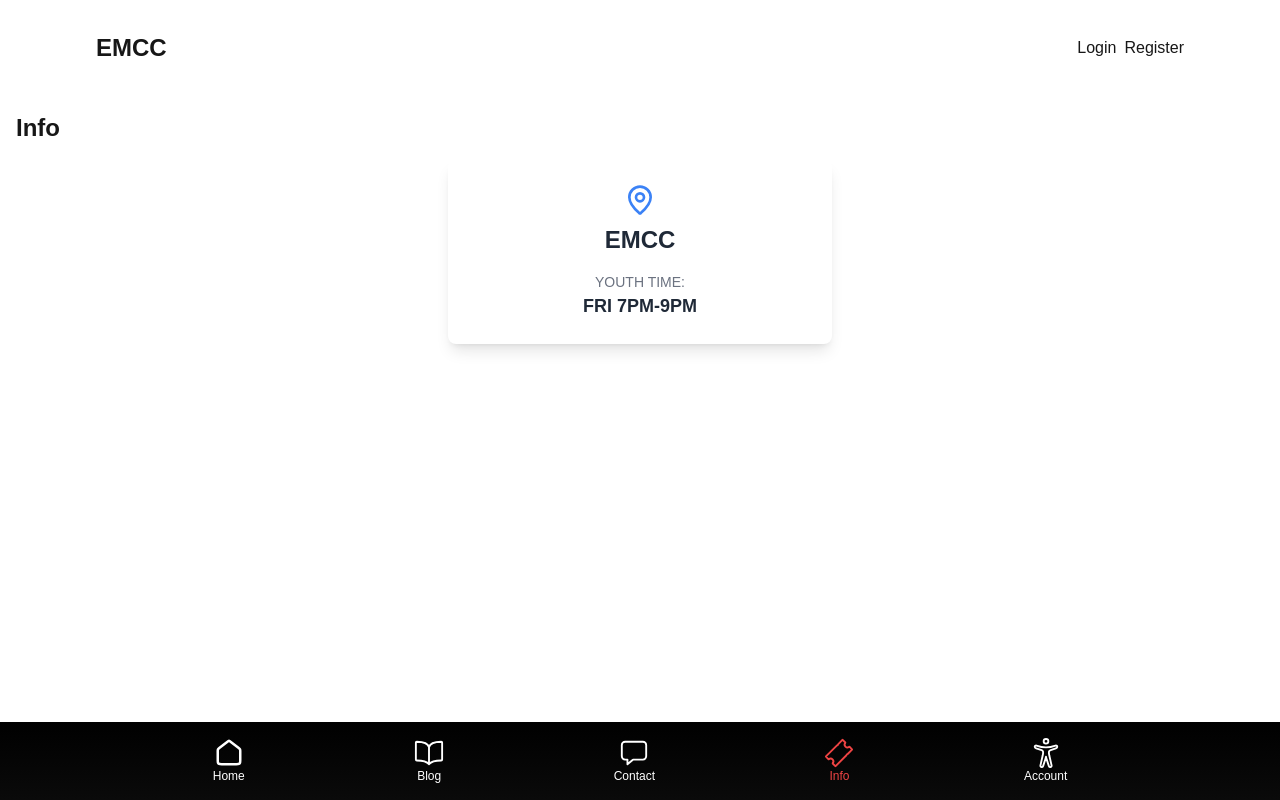
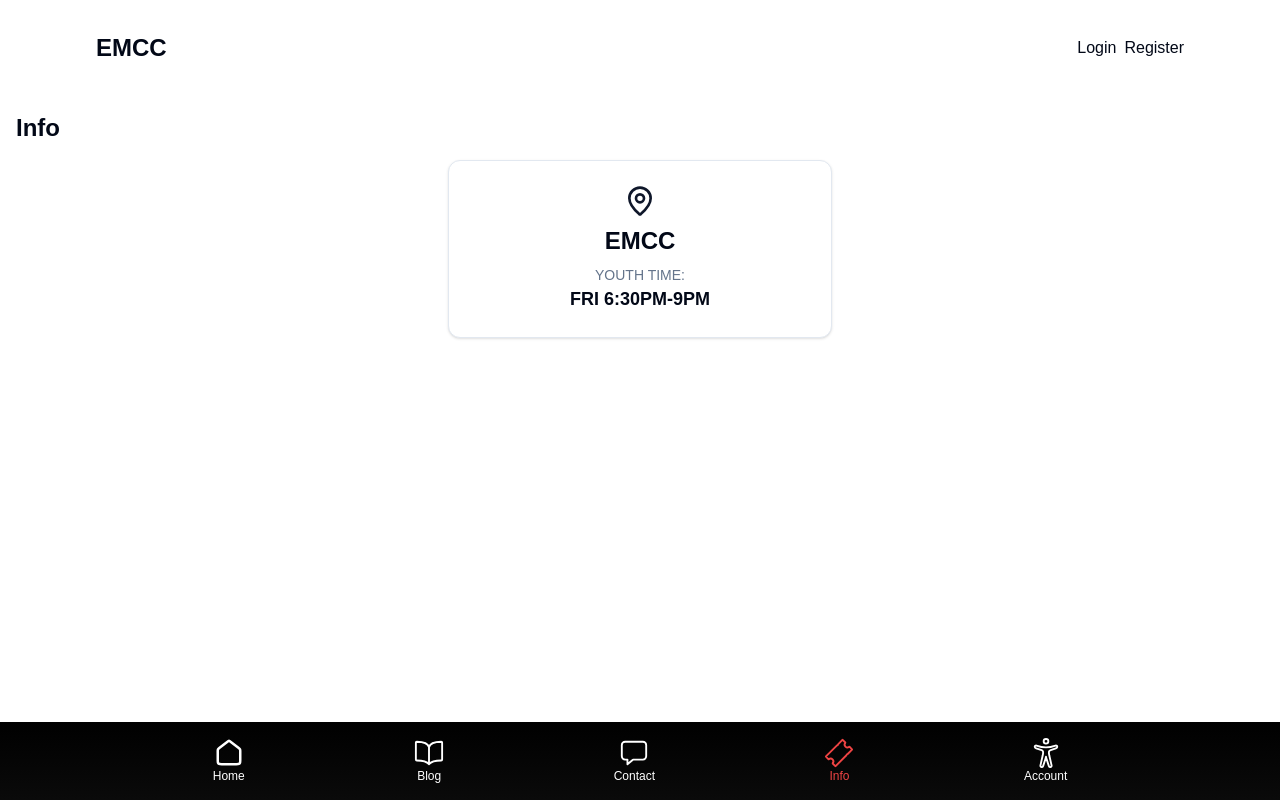
Before and after one commit to Michael-Dale/EMCCYouthApp, a Next.js app: page /info in a window 1280 px wide. Built offline with nearby package versions, Linux system fonts and the light colour scheme; no server answers.

Commit message:
Added SHADCN

```diff
--- a/src/app/components/DirectionCard.jsx
+++ b/src/app/components/DirectionCard.jsx
@@ -1,16 +1,33 @@
+// import { MapPin } from "lucide-react";
+
+// export default function Component() {
+//   return (
+//     <div className="w-full max-w-sm mx-auto bg-white shadow-lg rounded-lg overflow-hidden">
+//       <div className="flex flex-col items-center space-y-2 p-6 pb-2">
+//         <MapPin className="h-8 w-8 text-blue-500" />
+//         <h2 className="text-2xl font-bold text-center text-gray-800">EMCC</h2>
+//       </div>
+//       <div className="text-center p-6 pt-2">
+//         <p className="text-sm font-medium text-gray-500">YOUTH TIME:</p>
+//         <p className="text-lg font-semibold text-gray-800">FRI 7PM-9PM</p>
+//       </div>
+//     </div>
+//   );
+// }
+import { Card, CardContent, CardHeader } from "@/components/ui/card";
 import { MapPin } from "lucide-react";
 
 export default function Component() {
   return (
-    <div className="w-full max-w-sm mx-auto bg-white shadow-lg rounded-lg overflow-hidden">
-      <div className="flex flex-col items-center space-y-2 p-6 pb-2">
-        <MapPin className="h-8 w-8 text-blue-500" />
-        <h2 className="text-2xl font-bold text-center text-gray-800">EMCC</h2>
-      </div>
-      <div className="text-center p-6 pt-2">
-        <p className="text-sm font-medium text-gray-500">YOUTH TIME:</p>
-        <p className="text-lg font-semibold text-gray-800">FRI 7PM-9PM</p>
-      </div>
-    </div>
+    <Card className="w-full max-w-sm mx-auto">
+      <CardHeader className="flex flex-col items-center space-y-2 pb-2">
+        <MapPin className="h-8 w-8 text-primary" />
+        <h2 className="text-2xl font-bold text-center">EMCC</h2>
+      </CardHeader>
+      <CardContent className="text-center">
+        <p className="text-sm font-medium text-muted-foreground">YOUTH TIME:</p>
+        <p className="text-lg font-semibold">FRI 6:30PM-9PM</p>
+      </CardContent>
+    </Card>
   );
 }
--- a/src/app/globals.css
+++ b/src/app/globals.css
@@ -2,21 +2,7 @@
 @tailwind components;
 @tailwind utilities;
 
-:root {
-  --background: #ffffff;
-  --foreground: #171717;
-}
-
-@media (prefers-color-scheme: dark) {
-  :root {
-    --background: #0a0a0a;
-    --foreground: #ededed;
-  }
-}
-
 body {
-  color: var(--foreground);
-  background: var(--background);
   /* background-image: url('public/pics/watercolour.jpg'); */
   font-family: Arial, Helvetica, sans-serif;
 }
@@ -26,3 +12,68 @@ body {
     text-wrap: balance;
   }
 }
+
+@layer base {
+  :root {
+    --background: 0 0% 100%;
+    --foreground: 222.2 84% 4.9%;
+    --card: 0 0% 100%;
+    --card-foreground: 222.2 84% 4.9%;
+    --popover: 0 0% 100%;
+    --popover-foreground: 222.2 84% 4.9%;
+    --primary: 222.2 47.4% 11.2%;
+    --primary-foreground: 210 40% 98%;
+    --secondary: 210 40% 96.1%;
+    --secondary-foreground: 222.2 47.4% 11.2%;
+    --muted: 210 40% 96.1%;
+    --muted-foreground: 215.4 16.3% 46.9%;
+    --accent: 210 40% 96.1%;
+    --accent-foreground: 222.2 47.4% 11.2%;
+    --destructive: 0 84.2% 60.2%;
+    --destructive-foreground: 210 40% 98%;
+    --border: 214.3 31.8% 91.4%;
+    --input: 214.3 31.8% 91.4%;
+    --ring: 222.2 84% 4.9%;
+    --chart-1: 12 76% 61%;
+    --chart-2: 173 58% 39%;
+    --chart-3: 197 37% 24%;
+    --chart-4: 43 74% 66%;
+    --chart-5: 27 87% 67%;
+    --radius: 0.5rem;
+  }
+  .dark {
+    --background: 222.2 84% 4.9%;
+    --foreground: 210 40% 98%;
+    --card: 222.2 84% 4.9%;
+    --card-foreground: 210 40% 98%;
+    --popover: 222.2 84% 4.9%;
+    --popover-foreground: 210 40% 98%;
+    --primary: 210 40% 98%;
+    --primary-foreground: 222.2 47.4% 11.2%;
+    --secondary: 217.2 32.6% 17.5%;
+    --secondary-foreground: 210 40% 98%;
+    --muted: 217.2 32.6% 17.5%;
+    --muted-foreground: 215 20.2% 65.1%;
+    --accent: 217.2 32.6% 17.5%;
+    --accent-foreground: 210 40% 98%;
+    --destructive: 0 62.8% 30.6%;
+    --destructive-foreground: 210 40% 98%;
+    --border: 217.2 32.6% 17.5%;
+    --input: 217.2 32.6% 17.5%;
+    --ring: 212.7 26.8% 83.9%;
+    --chart-1: 220 70% 50%;
+    --chart-2: 160 60% 45%;
+    --chart-3: 30 80% 55%;
+    --chart-4: 280 65% 60%;
+    --chart-5: 340 75% 55%;
+  }
+}
+
+@layer base {
+  * {
+    @apply border-border;
+  }
+  body {
+    @apply bg-background text-foreground;
+  }
+}
--- /dev/null
+++ b/src/components/ui/card.jsx
@@ -0,0 +1,50 @@
+import * as React from "react"
+
+import { cn } from "@/lib/utils"
+
+const Card = React.forwardRef(({ className, ...props }, ref) => (
+  <div
+    ref={ref}
+    className={cn("rounded-xl border bg-card text-card-foreground shadow", className)}
+    {...props} />
+))
+Card.displayName = "Card"
+
+const CardHeader = React.forwardRef(({ className, ...props }, ref) => (
+  <div
+    ref={ref}
+    className={cn("flex flex-col space-y-1.5 p-6", className)}
+    {...props} />
+))
+CardHeader.displayName = "CardHeader"
+
+const CardTitle = React.forwardRef(({ className, ...props }, ref) => (
+  <h3
+    ref={ref}
+    className={cn("font-semibold leading-none tracking-tight", className)}
+    {...props} />
+))
+CardTitle.displayName = "CardTitle"
+
+const CardDescription = React.forwardRef(({ className, ...props }, ref) => (
+  <p
+    ref={ref}
+    className={cn("text-sm text-muted-foreground", className)}
+    {...props} />
+))
+CardDescription.displayName = "CardDescription"
+
+const CardContent = React.forwardRef(({ className, ...props }, ref) => (
+  <div ref={ref} className={cn("p-6 pt-0", className)} {...props} />
+))
+CardContent.displayName = "CardContent"
+
+const CardFooter = React.forwardRef(({ className, ...props }, ref) => (
+  <div
+    ref={ref}
+    className={cn("flex items-center p-6 pt-0", className)}
+    {...props} />
+))
+CardFooter.displayName = "CardFooter"
+
+export { Card, CardHeader, CardFooter, CardTitle, CardDescription, CardContent }
--- /dev/null
+++ b/src/lib/utils.js
@@ -0,0 +1,6 @@
+import { clsx } from "clsx";
+import { twMerge } from "tailwind-merge"
+
+export function cn(...inputs) {
+  return twMerge(clsx(inputs));
+}
--- a/tailwind.config.js
+++ b/tailwind.config.js
@@ -1,15 +1,61 @@
 /** @type {import('tailwindcss').Config} */
 module.exports = {
+  darkMode: ["class"],
   content: [
     "./src/pages/**/*.{js,ts,jsx,tsx,mdx}",
     "./src/components/**/*.{js,ts,jsx,tsx,mdx}",
     "./src/app/**/*.{js,ts,jsx,tsx,mdx}",
   ],
   theme: {
+    container: {
+      center: true,
+      padding: "2rem",
+      screens: {
+        "2xl": "1400px",
+      },
+    },
     extend: {
       colors: {
-        background: "var(--background)",
-        foreground: "var(--foreground)",
+        background: "hsl(var(--background))",
+        foreground: "hsl(var(--foreground))",
+        card: {
+          DEFAULT: "hsl(var(--card))",
+          foreground: "hsl(var(--card-foreground))",
+        },
+        popover: {
+          DEFAULT: "hsl(var(--popover))",
+          foreground: "hsl(var(--popover-foreground))",
+        },
+        primary: {
+          DEFAULT: "hsl(var(--primary))",
+          foreground: "hsl(var(--primary-foreground))",
+        },
+        secondary: {
+          DEFAULT: "hsl(var(--secondary))",
+          foreground: "hsl(var(--secondary-foreground))",
+        },
+        muted: {
+          DEFAULT: "hsl(var(--muted))",
+          foreground: "hsl(var(--muted-foreground))",
+        },
+        accent: {
+          DEFAULT: "hsl(var(--accent))",
+          foreground: "hsl(var(--accent-foreground))",
+        },
+        destructive: {
+          DEFAULT: "hsl(var(--destructive))",
+          foreground: "hsl(var(--destructive-foreground))",
+        },
+        border: "hsl(var(--border))",
+        input: "hsl(var(--input))",
+        ring: "hsl(var(--ring))",
+        chart: {
+          1: "hsl(var(--chart-1))",
+          2: "hsl(var(--chart-2))",
+          3: "hsl(var(--chart-3))",
+          4: "hsl(var(--chart-4))",
+          5: "hsl(var(--chart-5))",
+        },
       },
       fontFamily: {
         ios: [
@@ -24,7 +70,26 @@ module.exports = {
           "sans-serif",
         ],
       },
+      borderRadius: {
+        lg: "var(--radius)",
+        md: "calc(var(--radius) - 2px)",
+        sm: "calc(var(--radius) - 4px)",
+      },
+      keyframes: {
+        "accordion-down": {
+          from: { height: 0 },
+          to: { height: "var(--radix-accordion-content-height)" },
+        },
+        "accordion-up": {
+          from: { height: "var(--radix-accordion-content-height)" },
+          to: { height: 0 },
+        },
+      },
+      animation: {
+        "accordion-down": "accordion-down 0.2s ease-out",
+        "accordion-up": "accordion-up 0.2s ease-out",
+      },
     },
   },
-  plugins: [],
+  plugins: [require("tailwindcss-animate")],
 };
```
Also changed, not shown: package.json (+6 -1 lines), components.json (added), 1 other file (tests, documents, lock files or other folders).
